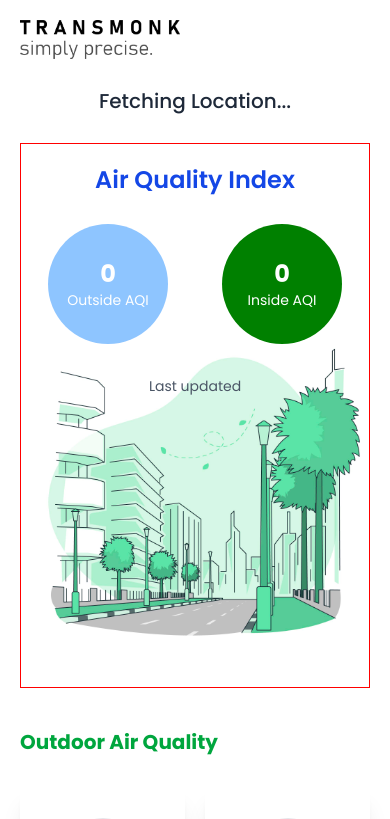
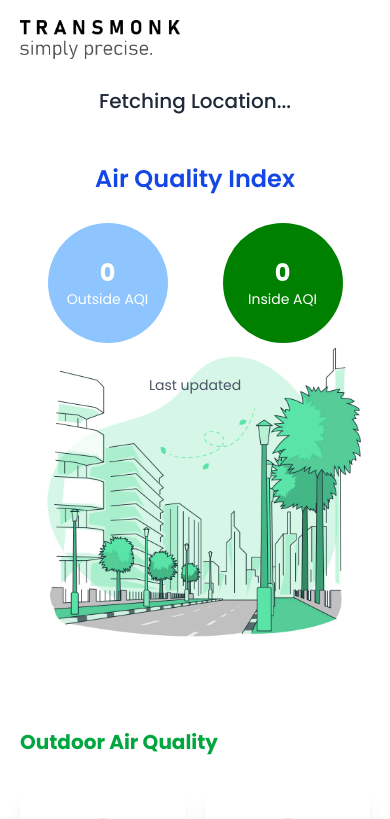
Before and after one commit to iamgauravkha/transmonk-aqi-dashboard, a React (Vite) app in the folder aqi-dashboard/: page / in a window 390 px wide. Shown: the top 819 px of the page. Built offline with nearby package versions, Linux system fonts and the light colour scheme; no server answers.

Commit message:
ui fixes 2

```diff
--- a/aqi-dashboard/src/App.jsx
+++ b/aqi-dashboard/src/App.jsx
@@ -214,7 +214,7 @@
         <Navbar location={location} />
       </div>
       <div className="max-w-[1440px] mx-auto px-5 sm:px-10 py-5 flex flex-col gap-5">
-        <div className=" py-5 flex flex-col items-center gap-5 d-border sm:hidden">
+        <div className=" py-5 flex flex-col items-center gap-5 sm:hidden">
           <h2 className="text-2xl font-sb text-blue-700 mb-2">
             Air Quality Index
           </h2>
```
